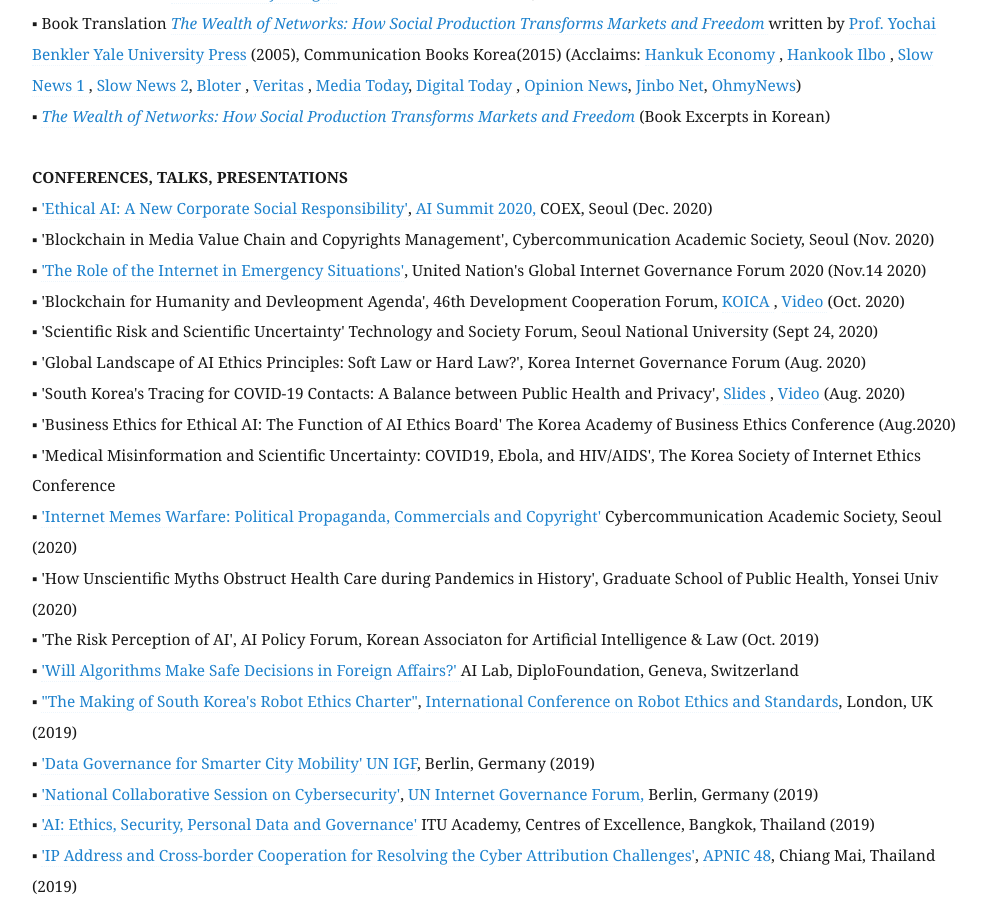
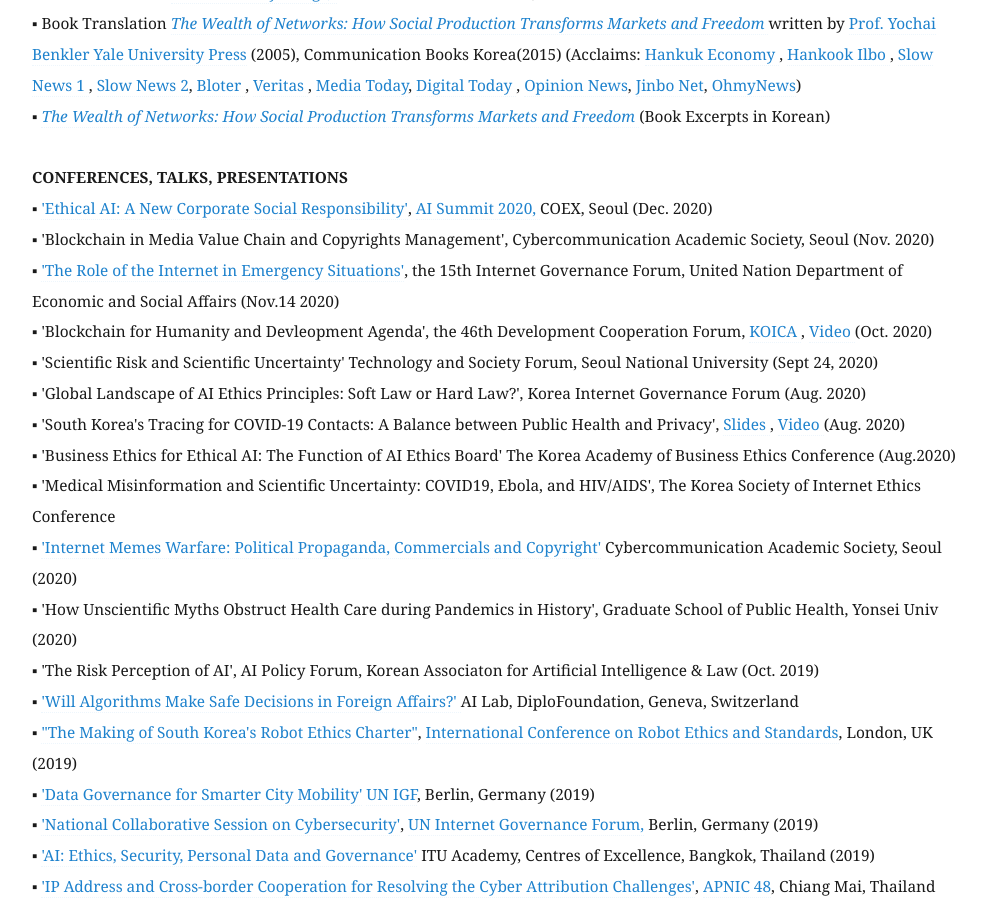
Before and after one commit to eunchangchoi/eunchangchoi.github.io, a Jekyll site: the page built from index.md, in a window 1280 px wide and 900 px high, scrolled down 2576 px. Shown: the whole window, without its empty margins (68-1054 px from the left). Built offline with Jekyll 4.4.1, drawn with Linux system fonts in a browser that asks for light colours.

Commit message:
Update index.md

```diff
--- a/index.md
+++ b/index.md
@@ -49,8 +49,8 @@
  <strong> CONFERENCES, TALKS, PRESENTATIONS </strong> <br>
 ▪  <a href="https://aisummit.co.kr/ais2020_eun-chang-choi/?lang=en">'Ethical AI: A New Corporate Social Responsibility'</a>, <a href="https://aisummit.co.kr/?lang=en"> AI Summit 2020, </a> COEX, Seoul (Dec. 2020)<br>
 ▪  'Blockchain in Media Value Chain and Copyrights Management', Cybercommunication Academic Society, Seoul (Nov. 2020)<br>
-▪  <a href="https://www.intgovforum.org/multilingual/content/igf-2020-main-session-nris-role-of-the-internet-in-emergency-situations">'The Role of the Internet in Emergency Situations'</a>, United Nation's Global Internet Governance Forum 2020 (Nov.14 2020) <br>
-▪  'Blockchain for Humanity and Devleopment Agenda', 46th Development Cooperation Forum, <a href="http://www.koica.go.kr/sites/koica_en/index.do"> KOICA </a>, <a href="https://youtu.be/BunQy8hsnVQ?t=5742"> Video </a> (Oct. 2020)<br>
+▪  <a href="https://www.intgovforum.org/multilingual/content/igf-2020-main-session-nris-role-of-the-internet-in-emergency-situations">'The Role of the Internet in Emergency Situations'</a>, the 15th Internet Governance Forum, United Nation Department of Economic and Social Affairs (Nov.14 2020) <br>
+▪  'Blockchain for Humanity and Devleopment Agenda', the 46th Development Cooperation Forum, <a href="http://www.koica.go.kr/sites/koica_en/index.do"> KOICA </a>, <a href="https://youtu.be/BunQy8hsnVQ?t=5742"> Video </a> (Oct. 2020)<br>
 ▪  'Scientific Risk and Scientific Uncertainty' Technology and Society Forum, Seoul National University (Sept 24, 2020)<br>
 ▪  'Global Landscape of AI Ethics Principles: Soft Law or Hard Law?', Korea Internet Governance Forum (Aug. 2020) <br>
 ▪  'South Korea's Tracing for COVID-19 Contacts: A Balance between Public Health and Privacy', <a href="https://www.slideshare.net/secret/vlJ18LSZxcB11J"> Slides </a>, <a href="https://youtu.be/4UZlkRLKGes"> Video </a> (Aug. 2020) <br>
```
